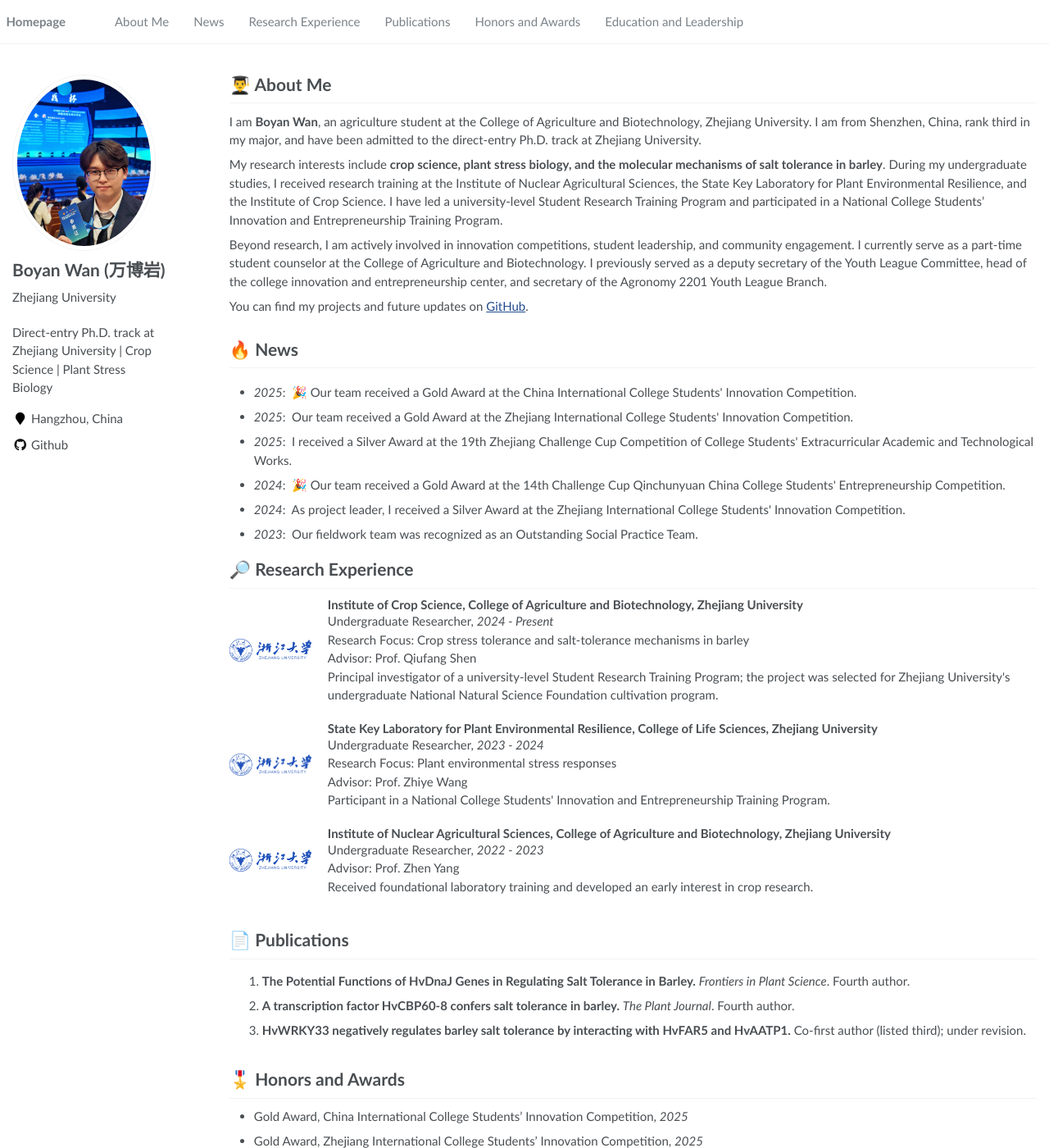
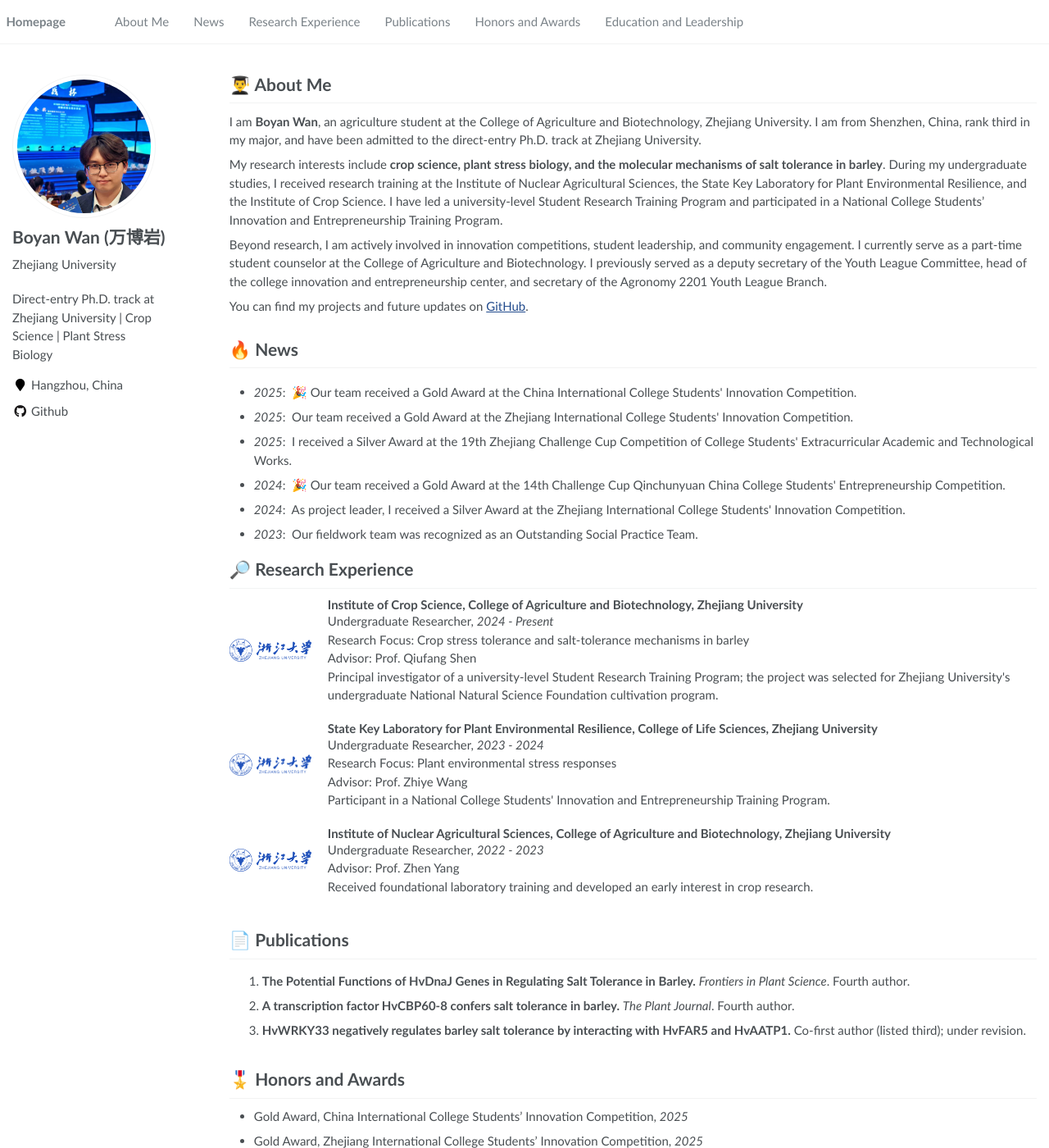
Before and after one commit to fushan-emd/fushan-emd.github.io, a Jekyll site: the page built from _pages/about.md, in a window 1280 px wide and 1400 px high. Shown: the whole window at 82% size. Built offline with Jekyll 4.4.1, drawn with Linux system fonts in a browser that asks for light colours.

Commit message:
Fix profile crop and site icons

```diff
--- a/_includes/head/custom.html
+++ b/_includes/head/custom.html
@@ -1,23 +1,26 @@
-<link rel="apple-touch-icon" sizes="180x180" href="images/apple-touch-icon.png">
-<link rel="icon" type="image/png" sizes="32x32" href="images/favicon-32x32.png">
-<link rel="icon" type="image/png" sizes="16x16" href="images/favicon-16x16.png">
-<link rel="manifest" href="images/site.webmanifest">
+<link rel="apple-touch-icon" sizes="180x180" href="/images/apple-touch-icon.png">
+<link rel="icon" type="image/png" sizes="32x32" href="/images/favicon-32x32.png">
+<link rel="icon" type="image/png" sizes="16x16" href="/images/favicon-16x16.png">
+<link rel="manifest" href="/images/site.webmanifest">
+<meta name="theme-color" content="#ffffff">
 
-<meta name="msapplication-TileColor" content="#000000">
-<meta name="msapplication-TileImage" content="images/mstile-144x144.png?v=M44lzPylqQ">
-<meta name="msapplication-config" content="images/browserconfig.xml?v=M44lzPylqQ">
-<meta name="theme-color" content="#ffffff">
-<link rel="stylesheet" href="assets/css/academicons.css"/>
+<link rel="stylesheet" href="/assets/css/academicons.css">
 
-<script type="text/x-mathjax-config"> MathJax.Hub.Config({ TeX: { equationNumbers: { autoNumber: "all" } } }); </script>
+<style>
+  .author__avatar img {
+    aspect-ratio: 1 / 1;
+    object-fit: cover;
+    object-position: center 18%;
+  }
+</style>
+
 <script type="text/x-mathjax-config">
   MathJax.Hub.Config({
+    TeX: { equationNumbers: { autoNumber: "all" } },
     tex2jax: {
-      inlineMath: [ ['$','$'], ["\\(","\\)"] ],
+      inlineMath: [["$", "$"], ["\\(", "\\)"]],
       processEscapes: true
     }
   });
 </script>
-<script src='https://cdnjs.cloudflare.com/ajax/libs/mathjax/2.7.4/latest.js?config=TeX-MML-AM_CHTML' async></script>
-
-<!-- end custom head snippets -->
+<script src="https://cdnjs.cloudflare.com/ajax/libs/mathjax/2.7.4/latest.js?config=TeX-MML-AM_CHTML" async></script>
```
Also changed, not shown: images/android-chrome-192x192.png (added), images/android-chrome-512x512.png (added), images/apple-touch-icon.png (added), images/favicon-16x16.png (added), images/favicon-32x32.png (added), images/favicon.ico (added), images/site.webmanifest (added).
